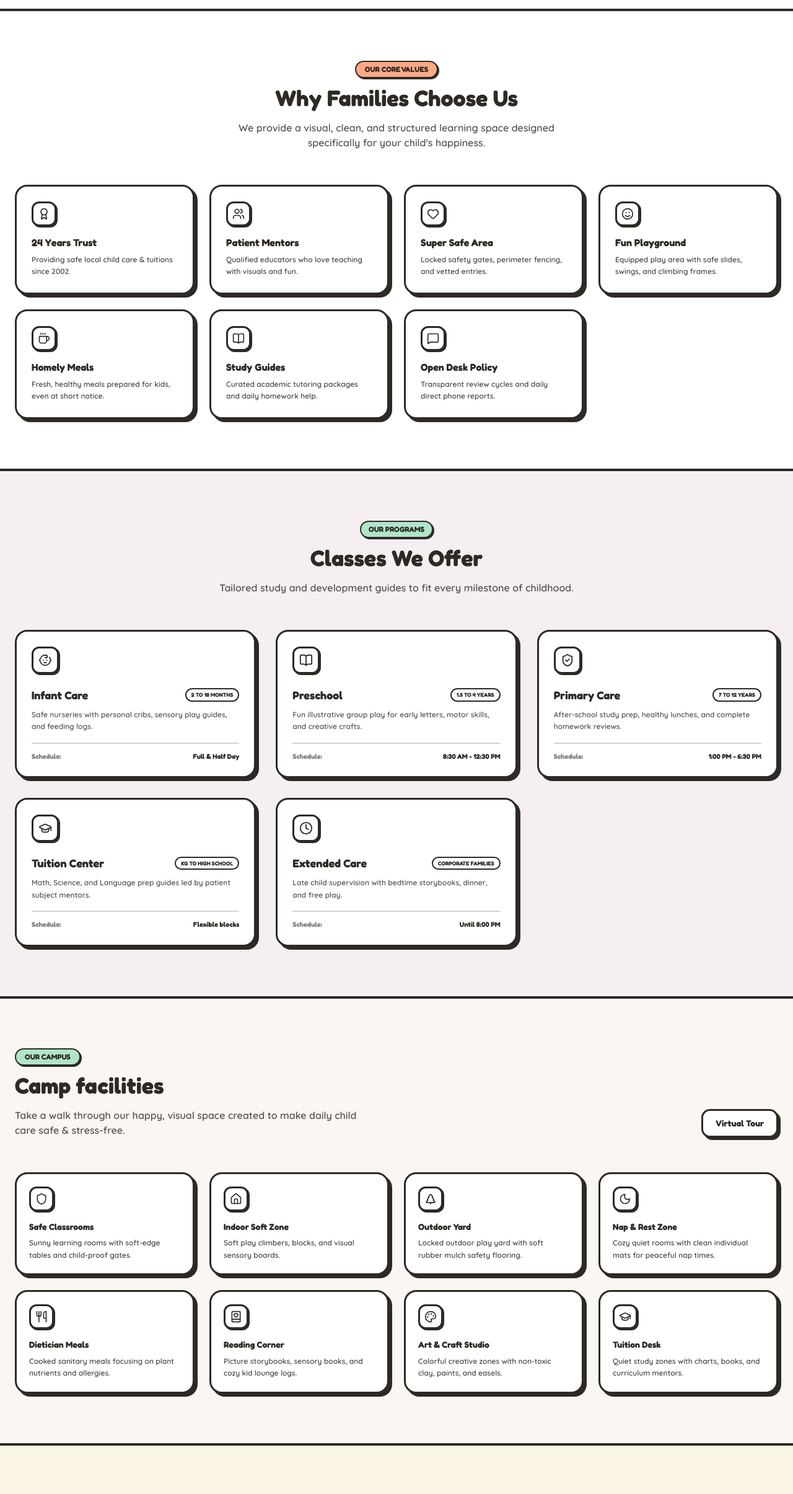
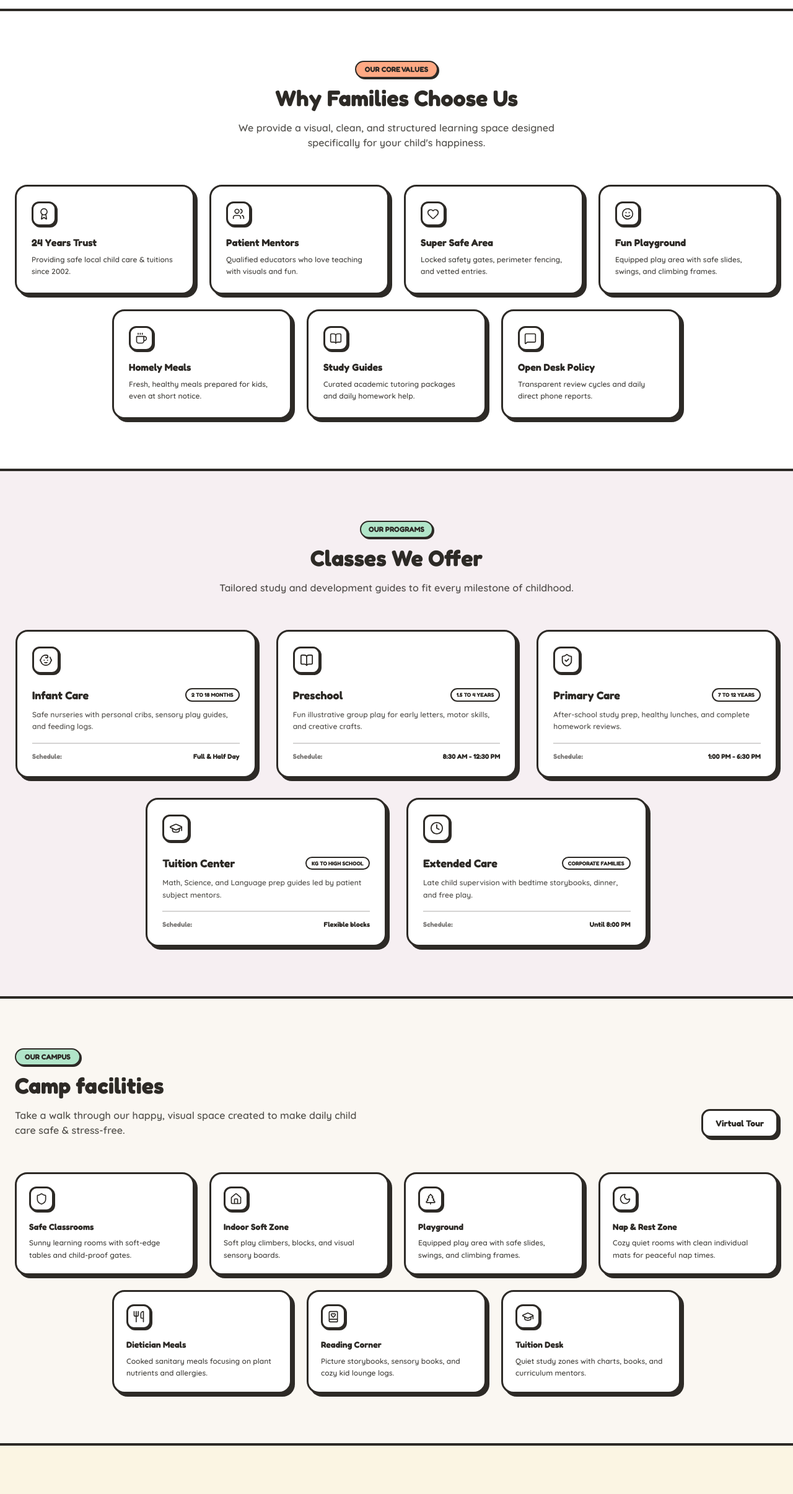
Before and after one commit to iaminsane004-max/childrens-world, a Next.js app: page / in a window 1280 px wide. Shown: the part 898-3308 px from the top of the page at 62% size. Built offline with nearby package versions, Linux system fonts and the light colour scheme.

Commit message:
Update core values, facilities list, and center-align layouts

```diff
--- a/app/page.tsx
+++ b/app/page.tsx
@@ -312,7 +312,7 @@ export default function Home() {
 
           <motion.div
             initial="hidden" whileInView="visible" viewport={{ once: true }} variants={staggerContainer}
-            className="grid md:grid-cols-2 lg:grid-cols-3 gap-8"
+            className="flex flex-wrap justify-center gap-8"
           >
             {[
               { title: "Infant Care", age: "2 to 18 Months", desc: "Safe nurseries with personal cribs, sensory play guides, and feeding logs.", time: "Full & Half Day", bg: "bg-white", icon: <Baby size={22} className="text-charcoal" /> },
@@ -324,7 +324,7 @@ export default function Home() {
               <motion.div
                 key={idx}
                 variants={fadeInUp}
-                className={`cartoon-card ${program.bg} p-6 flex flex-col justify-between`}
+                className={`cartoon-card ${program.bg} p-6 flex flex-col justify-between w-full md:w-[calc(50%-16px)] lg:w-[calc(33.333%-22px)]`}
               >
                 <div>
                   <div className="w-11 h-11 rounded-xl bg-white border-3 border-charcoal shadow-[2px_2px_0px_0px_#2D2A26] flex items-center justify-center mb-5">
--- a/components/Facilities.tsx
+++ b/components/Facilities.tsx
@@ -6,11 +6,10 @@ import { Shield, Home, TreePine, Moon, Utensils, BookHeart, Palette, GraduationC
 const facilities = [
   { title: "Safe Classrooms", desc: "Sunny learning rooms with soft-edge tables and child-proof gates.", icon: <Shield size={20} />, color: "bg-sky-cyan" },
   { title: "Indoor Soft Zone", desc: "Soft play climbers, blocks, and visual sensory boards.", icon: <Home size={20} />, color: "bg-mint-green" },
-  { title: "Outdoor Yard", desc: "Locked outdoor play yard with soft rubber mulch safety flooring.", icon: <TreePine size={20} />, color: "bg-sunny-yellow" },
+  { title: "Playground", desc: "Equipped play area with safe slides, swings, and climbing frames.", icon: <TreePine size={20} />, color: "bg-sunny-yellow" },
   { title: "Nap & Rest Zone", desc: "Cozy quiet rooms with clean individual mats for peaceful nap times.", icon: <Moon size={20} />, color: "bg-coral-peach" },
   { title: "Dietician Meals", desc: "Cooked sanitary meals focusing on plant nutrients and allergies.", icon: <Utensils size={20} />, color: "bg-lilac-purple" },
   { title: "Reading Corner", desc: "Picture storybooks, sensory books, and cozy kid lounge logs.", icon: <BookHeart size={20} />, color: "bg-white" },
-  { title: "Art & Craft Studio", desc: "Colorful creative zones with non-toxic clay, paints, and easels.", icon: <Palette size={20} />, color: "bg-sunny-yellow" },
   { title: "Tuition Desk", desc: "Quiet study zones with charts, books, and curriculum mentors.", icon: <GraduationCap size={20} />, color: "bg-mint-green" },
 ];
 
@@ -33,7 +32,7 @@ export default function Facilities() {
           </button>
         </div>
 
-        <div className="grid md:grid-cols-2 lg:grid-cols-4 gap-6">
+        <div className="flex flex-wrap justify-center gap-6">
           {facilities.map((facility, idx) => (
             <motion.div
               key={idx}
@@ -41,7 +40,7 @@ export default function Facilities() {
               whileInView={{ opacity: 1, scale: 1 }}
               viewport={{ once: true }}
               transition={{ delay: idx * 0.03, duration: 0.4 }}
-              className={`cartoon-card ${facility.color} p-5 flex flex-col items-start`}
+              className={`cartoon-card ${facility.color} p-5 flex flex-col items-start w-full md:w-[calc(50%-12px)] lg:w-[calc(25%-18px)]`}
             >
               <div className="w-10 h-10 rounded-xl bg-white border-3 border-charcoal shadow-[2px_2px_0px_0px_#2D2A26] flex items-center justify-center mb-4">
                 {facility.icon}
--- a/components/WhyChooseUs.tsx
+++ b/components/WhyChooseUs.tsx
@@ -27,7 +27,7 @@ export default function WhyChooseUs() {
           </p>
         </div>
 
-        <div className="grid md:grid-cols-2 lg:grid-cols-4 gap-6">
+        <div className="flex flex-wrap justify-center gap-6">
           {features.map((feature, idx) => (
             <motion.div
               key={idx}
@@ -35,7 +35,7 @@ export default function WhyChooseUs() {
               whileInView={{ opacity: 1, y: 0 }}
               viewport={{ once: true }}
               transition={{ delay: idx * 0.04, duration: 0.4 }}
-              className={`cartoon-card ${feature.color} p-6 flex flex-col items-start`}
+              className={`cartoon-card ${feature.color} p-6 flex flex-col items-start w-full md:w-[calc(50%-12px)] lg:w-[calc(25%-18px)]`}
             >
               <div className="w-10 h-10 rounded-xl bg-white border-3 border-charcoal shadow-[2px_2px_0px_0px_#2D2A26] flex items-center justify-center mb-4">
                 {feature.icon}
```
